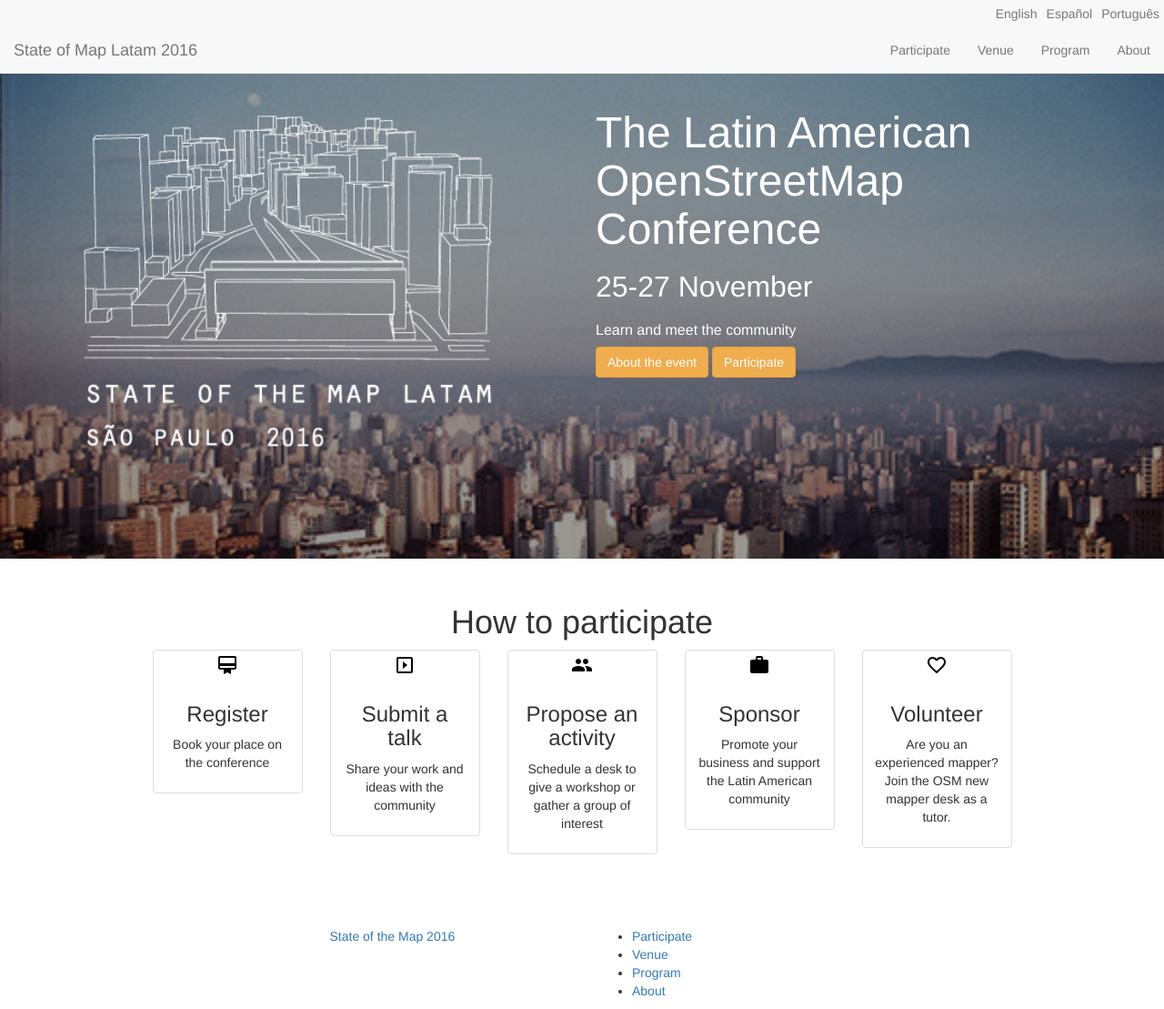
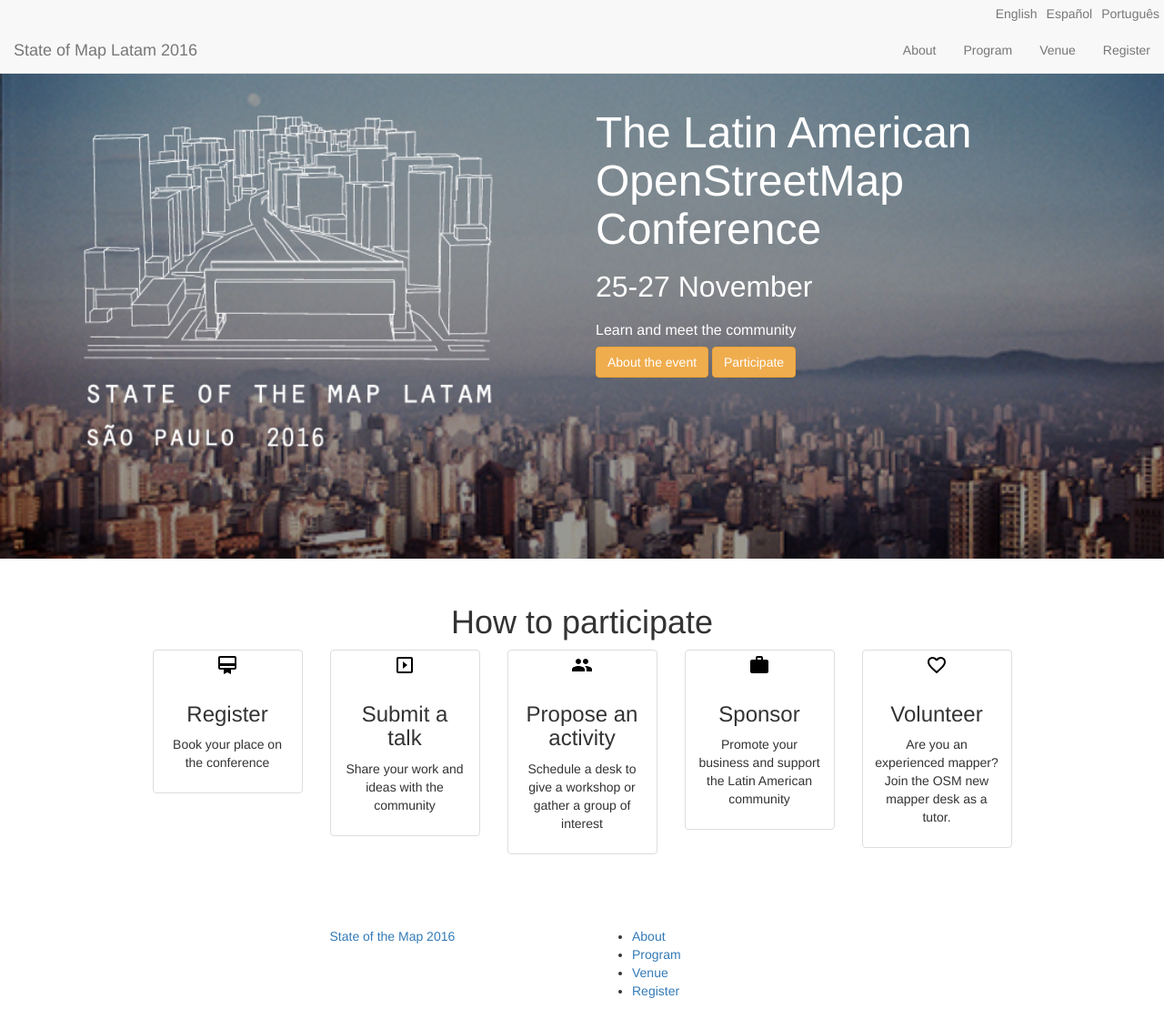
Before and after one commit to OSMLatam/sotm-2016, a Jekyll site: the page built from index.html, in a window 1280 px wide and 1109 px high. Shown: the whole window at 91% size. Built offline with Jekyll 4.4.1, drawn with Linux system fonts in a browser that asks for light colours; some of the changed lines change nothing that is shown.

Commit message:
change menu options

```diff
--- a/_config.yml
+++ b/_config.yml
@@ -20,46 +20,45 @@
   en:
     language_name: English
     menu:
-      participate:
-        label: Participate
-        url: /
+      about:
+        label: About
+        url: #about
+      program:
+        label: Program
+        url: /program
       venue:
         label: Venue
         url: /venue
-      program:
-        label: Program
-        url: /program
-      about:
-        label: About
-        url: /about
+      register:
+        label: Register
+        url: #register
   es:
     language_name: Español
     menu:
-      participate:
-        label: Participa
-        url: /es
+      about:
+        label: Sobre
+        url: #about
+      program:
+        label: Programa
+        url: /program
       venue:
         label: Local
-        url: /es/venue
-      program:
-        label: Programa
-        url: /es/program
-      about:
-        label: Sobre
-        url: /es/about
-
+        url: /venue
+      register:
+        label: Registrese
+        url: #register
   pt:
     language_name: Português
     menu:
-      participate:
-        label: Participe
-        url: /pt
+      about:
+        label: Sobre
+        url: #about
+      program:
+        label: Programa
+        url: /program
       venue:
         label: Local
-        url: /pt/venue/
-      program:
-        label: Programa
-        url: /pt/program
-      about:
-        label: Sobre
-        url: /pt/about
+        url: /venue
+      register:
+        label: Registre-se
+        url: #register
```
